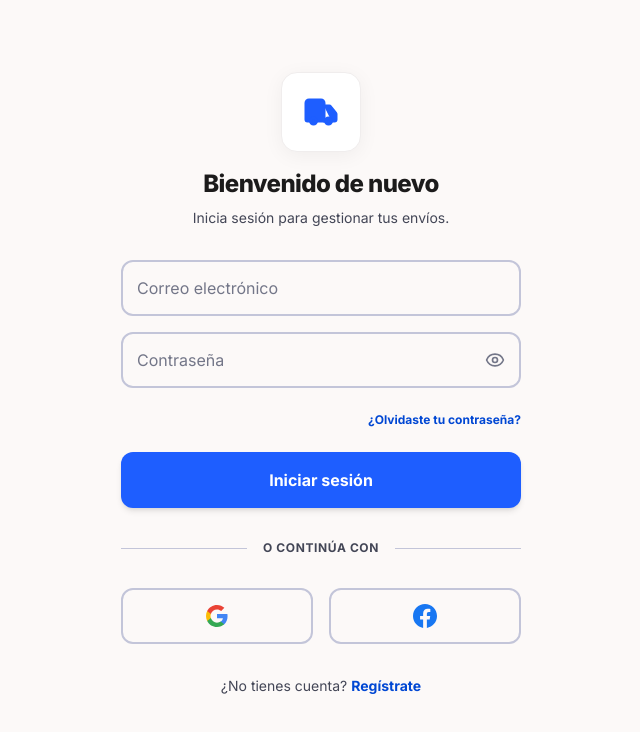
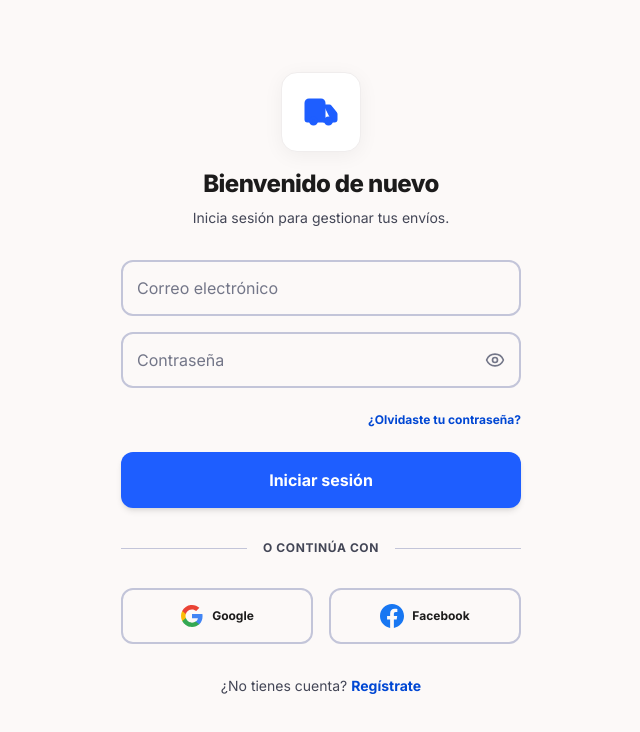
Before and after one commit to lfalzatel/CargoFlow, a React (Vite) app: page / in a window 1280 px wide. Both pictures are taken after a click on the button "Iniciar sesión". Shown: the top 732 px of the page, without its empty margins (319-959 px from the left). Built offline with nearby package versions, Linux system fonts and the light colour scheme; no server answers.

Commit message:
fix: connect Google sign-in button to Firebase Auth in Login.tsx

```diff
--- a/src/App.tsx
+++ b/src/App.tsx
@@ -226,6 +226,14 @@ export default function App() {
           {view === 'login' && (
             <Login
               onLoginSuccess={handleLoginSuccess}
+              onGoogleLoginSuccess={(profile) => {
+                setUser(profile);
+                if (selectedRole === 'conductor' && !profile.plateNumber) {
+                  setView('complete_profile');
+                } else {
+                  setView('home');
+                }
+              }}
               onNavigateToRegister={() => setView('register')}
             />
           )}
--- a/src/components/Login.tsx
+++ b/src/components/Login.tsx
@@ -1,21 +1,44 @@
 import React, { useState } from 'react';
 import { Eye, EyeOff, Truck } from 'lucide-react';
 import { motion } from 'motion/react';
+import { loginWithGoogle, loginWithEmail } from '../services/authService';
 
 interface LoginProps {
   onLoginSuccess: (email: string) => void;
   onNavigateToRegister: () => void;
+  onGoogleLoginSuccess?: (profile: any) => void;
 }
 
-export default function Login({ onLoginSuccess, onNavigateToRegister }: LoginProps) {
+export default function Login({ onLoginSuccess, onNavigateToRegister, onGoogleLoginSuccess }: LoginProps) {
   const [email, setEmail] = useState('');
   const [password, setPassword] = useState('');
   const [showPassword, setShowPassword] = useState(false);
+  const [isLoading, setIsLoading] = useState(false);
 
-  const handleSubmit = (e: React.FormEvent) => {
+  const handleSubmit = async (e: React.FormEvent) => {
     e.preventDefault();
     if (email && password) {
+      setIsLoading(true);
+      await loginWithEmail(email, password);
+      setIsLoading(false);
       onLoginSuccess(email);
+    }
+  };
+
+  const handleGoogleClick = async () => {
+    setIsLoading(true);
+    try {
+      const userProfile = await loginWithGoogle('conductor');
+      setIsLoading(false);
+      if (onGoogleLoginSuccess) {
+        onGoogleLoginSuccess(userProfile);
+      } else {
+        onLoginSuccess(userProfile.email || 'usuario.google@cargoflow.co');
+      }
+    } catch (e) {
+      console.warn('Google login popup error:', e);
+      setIsLoading(false);
+      onLoginSuccess('usuario.google@cargoflow.co');
     }
   };
 
@@ -107,9 +130,10 @@ export default function Login({ onLoginSuccess, onNavigateToRegister }: LoginPro
           {/* Submit Button */}
           <button
             type="submit"
-            className="w-full h-[56px] bg-[#1E5EFF] text-white font-bold text-base rounded-xl shadow-md hover:bg-primary transition-all active:scale-[0.98] flex items-center justify-center cursor-pointer"
+            disabled={isLoading}
+            className="w-full h-[56px] bg-[#1E5EFF] text-white font-bold text-base rounded-xl shadow-md hover:bg-primary transition-all active:scale-[0.98] flex items-center justify-center cursor-pointer disabled:opacity-60"
           >
-            Iniciar sesión
+            {isLoading ? 'Conectando...' : 'Iniciar sesión'}
           </button>
         </form>
 
@@ -124,9 +148,13 @@ export default function Login({ onLoginSuccess, onNavigateToRegister }: LoginPro
 
         {/* Social Login */}
         <div className="grid grid-cols-2 gap-4 w-full">
+          {/* Google Button */}
           <button
             type="button"
-            className="flex items-center justify-center h-[56px] border-2 border-outline-variant rounded-xl hover:bg-surface-container-low transition-all active:scale-[0.98]"
+            onClick={handleGoogleClick}
+            disabled={isLoading}
+            className="flex items-center justify-center gap-2 h-[56px] border-2 border-outline-variant rounded-xl hover:bg-surface-container-low transition-all active:scale-[0.98] cursor-pointer"
+            title="Iniciar sesión con Google"
           >
             <svg aria-hidden="true" className="w-6 h-6" viewBox="0 0 24 24">
               <path d="M22.56 12.25c0-.78-.07-1.53-.2-2.25H12v4.26h5.92c-.26 1.37-1.04 2.53-2.21 3.31v2.77h3.57c2.08-1.92 3.28-4.74 3.28-8.09z" fill="#4285F4"></path>
@@ -134,14 +162,20 @@ export default function Login({ onLoginSuccess, onNavigateToRegister }: LoginPro
               <path d="M5.84 14.09c-.22-.66-.35-1.36-.35-2.09s.13-1.43.35-2.09V7.07H2.18C1.43 8.55 1 10.22 1 12s.43 3.45 1.18 4.93l2.85-2.22.81-.62z" fill="#FBBC05"></path>
               <path d="M12 5.38c1.62 0 3.06.56 4.21 1.64l3.15-3.15C17.45 2.09 14.97 1 12 1 7.7 1 3.99 3.47 2.18 7.07l3.66 2.84c.87-2.6 3.3-4.53 6.16-4.53z" fill="#EA4335"></path>
             </svg>
+            <span className="text-xs font-bold text-on-surface">Google</span>
           </button>
+
+          {/* Facebook Button */}
           <button
             type="button"
-            className="flex items-center justify-center h-[56px] border-2 border-outline-variant rounded-xl hover:bg-surface-container-low transition-all active:scale-[0.98]"
+            onClick={() => onLoginSuccess('usuario.facebook@cargoflow.co')}
+            className="flex items-center justify-center gap-2 h-[56px] border-2 border-outline-variant rounded-xl hover:bg-surface-container-low transition-all active:scale-[0.98] cursor-pointer"
+            title="Iniciar sesión con Facebook"
           >
             <svg aria-hidden="true" className="w-6 h-6" viewBox="0 0 24 24">
               <path d="M24 12.073c0-6.627-5.373-12-12-12s-12 5.373-12 12c0 5.99 4.388 10.954 10.125 11.854v-8.385H7.078v-3.47h3.047V9.43c0-3.007 1.792-4.669 4.533-4.669 1.312 0 2.686.235 2.686.235v2.953H15.83c-1.491 0-1.956.925-1.956 1.874v2.25h3.328l-.532 3.47h-2.796v8.385C19.612 23.027 24 18.062 24 12.073z" fill="#1877F2"></path>
             </svg>
+            <span className="text-xs font-bold text-on-surface">Facebook</span>
           </button>
         </div>
 
--- a/tsconfig.json
+++ b/tsconfig.json
@@ -8,6 +8,10 @@
       "ES2022",
       "DOM",
       "DOM.Iterable"
+    ],
+    "types": [
+      "vite/client",
+      "node"
     ],
     "skipLibCheck": true,
     "moduleResolution": "bundler",
```
Also changed, not shown: src/vite-env.d.ts (added, +15 -0 lines).
